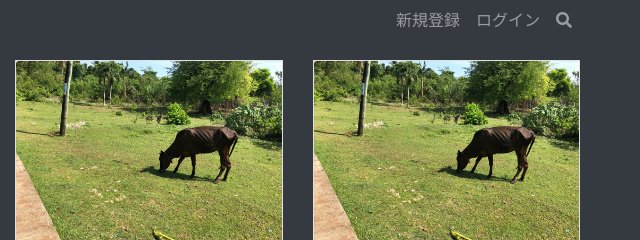
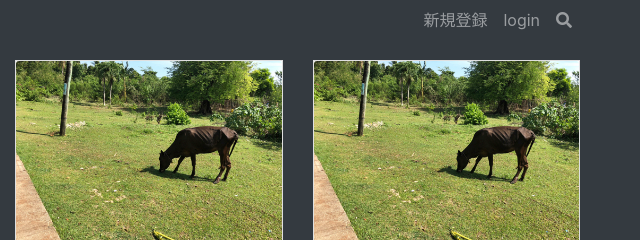
Before and after one commit to bw-miyanohara/wagyu_price, a plain HTML site: page index.html in a window 1280 px wide. Shown: the top 240 px of the page, 640-1280 px from the left. Drawn offline with Linux system fonts and the light colour scheme.

Commit message:
index.htmlのログインをLoginに変更

```diff
--- a/index.html
+++ b/index.html
@@ -19,7 +19,7 @@
         <a class="nav-link" href="#">新規登録</a>
       </li>
       <li class="nav-item">
-        <a class="nav-link" href="#">ログイン</a>
+        <a class="nav-link" href="#">login</a>
       </li>
       <li class="nav-item d-none d-sm-block">
         <a class="nav-link" href="#" data-toggle="modal" data-target="#search-studio"><i class="fas fa-search"></i></a>
```
